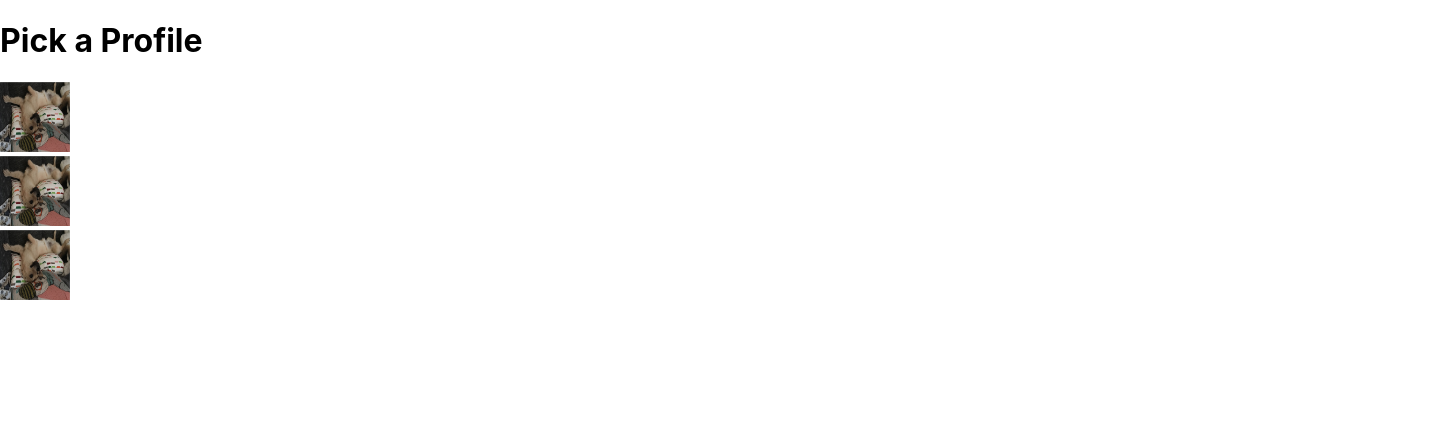
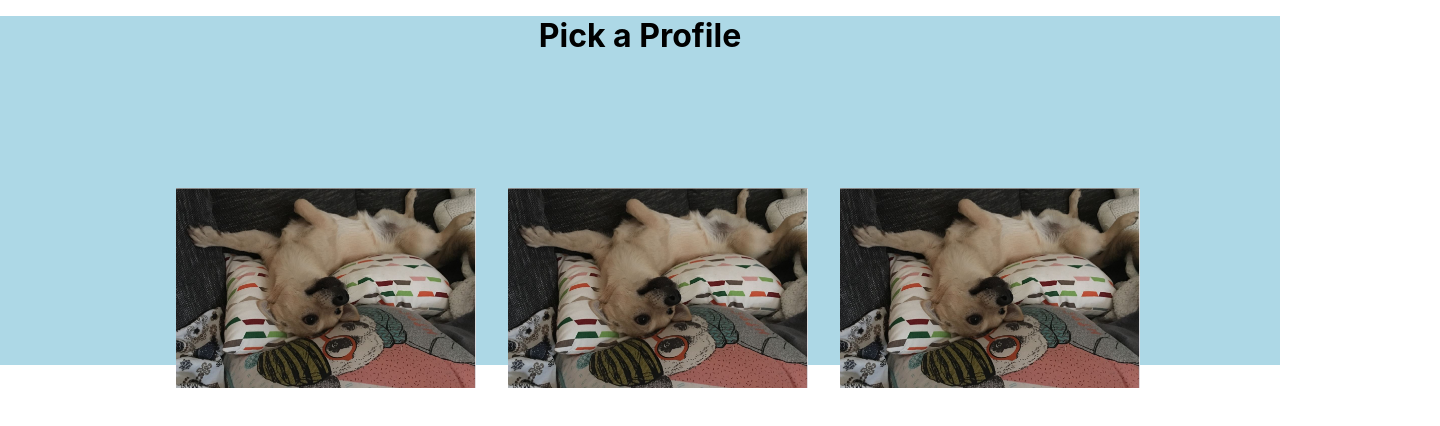
Before and after one commit to KarinWittmann/bac, a React (Create React App) app: page / in a window 1280 px wide. Shown: the top 426 px of the page, 1440 px wide, since content can reach past the window. Built offline with nearby package versions, Linux system fonts and the light colour scheme.

Commit message:
bisschenscc

```diff
--- a/src/ProfileButton.js
+++ b/src/ProfileButton.js
@@ -5,9 +5,9 @@ class ProfileButton extends React.Component {
 
     render() {
         return (
-        <div>
+        <div id="pic">
 
-            <div> <img src={this.props.profilePicture} alt="" height="70" width="70"/> </div>
+            <div> <img src={this.props.profilePicture} alt=""height="200" width="300" /> </div>
 
 
 
@@ -24,4 +24,6 @@ class ProfileButton extends React.Component {
 
 
 
+
+
 export default ProfileButton;
--- a/src/ProfileSelection.js
+++ b/src/ProfileSelection.js
@@ -1,18 +1,20 @@
 import React from 'react';
 import ProfileButton from './ProfileButton';
+import './css/ProfileButton.css';
 
 class ProfileSelection extends React.Component {
 
     render() {
         return (
-        <div>
-            <h1> Pick a Profile</h1>
+        <div id="pro">
+            <h1 id="h1"> Pick a Profile</h1>
             <div id="profile-buttons">
                 <ProfileButton profilePicture="./wenzi.JPG"/>
                 <ProfileButton profilePicture="./wenzi.JPG"/>
                 <ProfileButton profilePicture="./wenzi.JPG"/>
             </div>
          </div>
+
 
             )
       }
--- /dev/null
+++ b/src/css/ProfileButton.css
@@ -0,0 +1,23 @@
+#profile-buttons {
+    display: flex;
+    flex-flow: row;
+    flex-wrap: wrap;
+    align-content: center;
+    height: 150px;
+    width: 100%;
+    margin: 10rem;
+}
+#h1{
+
+    text-align: center;
+    margin: 1rem;
+}
+#pro{
+
+    background-color: lightblue;
+
+
+}
+#pic{
+margin: 1rem;
+}
```
